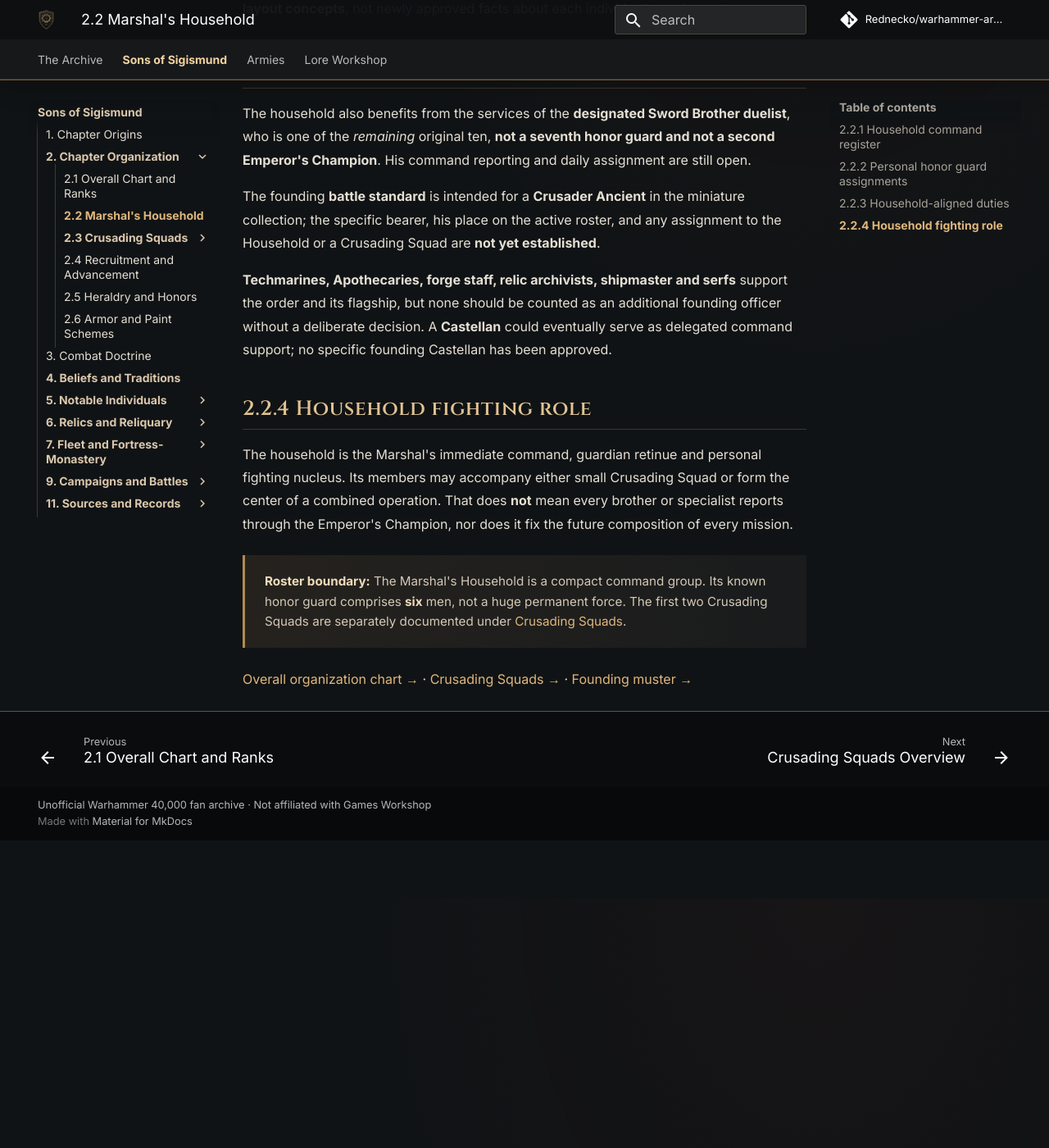
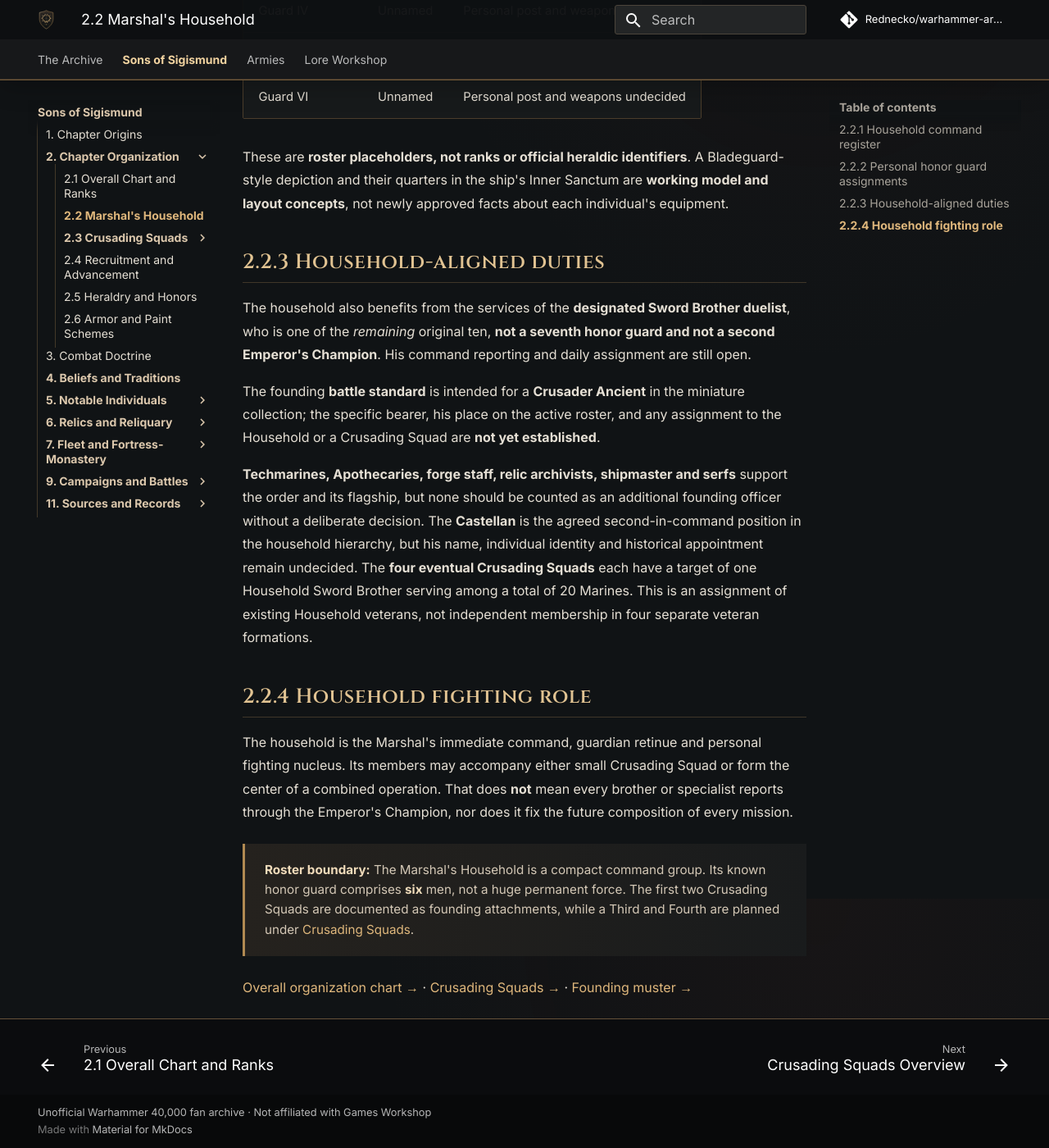
Before and after one commit to Rednecko/warhammer-archives, an MkDocs documentation site: the page built from docs/sons-of-sigismund/organization/marshals-household.md, in a window 1280 px wide and 1400 px high, scrolled down 1704 px. Shown: the whole window at 82% size. Built offline with MkDocs 1.6.1 and Material for MkDocs 9.7.7, drawn with Linux system fonts in a browser that asks for light colours; comment, search, counter and statistics services are not loaded; before the commit the page ends 2729 px from its top, so only the background shows below that; some of the changed text lies outside the part shown.

Commit message:
Align squad rosters and wiki with four-by-twenty long-term organization

```diff
--- a/docs/sons-of-sigismund/organization/marshals-household.md
+++ b/docs/sons-of-sigismund/organization/marshals-household.md
@@ -4,13 +4,14 @@
 
 <span class="archive-status">Core appointments established</span> <span class="archive-status open">Personal names and specialist postings pending</span>
 
-The **Marshal's Household** is the small command and personal retinue at the center of the Sons of Sigismund. It is **not a third Crusading Squad**, nor is every specialist aboard *The Righteous Crusader* counted as a personal guard. The Marshal leads and fights alongside his brothers rather than directing a remote network of formations.
+The **Marshal's Household** is the small command and personal retinue at the center of the Sons of Sigismund. The **Castellan serves directly under the Marshal as second-in-command** within the intended rank structure, although this office has no named bearer or established historical commission date. The **Sword Brethren remain Household veterans**, even when assigned to serve within individual Crusading Squads. It is **not a third Crusading Squad**, nor is every specialist aboard *The Righteous Crusader* counted as a personal guard. The Marshal leads and fights alongside his brothers rather than directing a remote network of formations.
 
 ## 2.2.1 Household command register
 
 | Appointment | Established presence | Name / bearer | Notes |
 |---|---|---|---|
 | **Marshal** | 1 | *To be named* | Founded the household after his pre-commission Armageddon campaign; carries the recovered sword |
+| **Castellan** | **Role agreed; bearer open** | *Not yet named* | Second-in-command in the planned hierarchy; not retroactively added to founding muster |
 | **Emperor's Champion** | 1 | *To be named* | Special sacred combat calling; not an ordinary deputy or the designated household duelist |
 | **Founding Chaplain** | 1 | *To be named* | Spiritual authority and rites; possible future High Chaplain profile remains under review |
 | **Personal Sword Brethren honor guard** | **6** | *All six unnamed* | Permanent original cadre; a mix of earlier companions and later appointments |
@@ -36,12 +37,12 @@ The household also benefits from the services of the **designated Sword Brother
 
 The founding **battle standard** is intended for a **Crusader Ancient** in the miniature collection; the specific bearer, his place on the active roster, and any assignment to the Household or a Crusading Squad are **not yet established**.
 
-**Techmarines, Apothecaries, forge staff, relic archivists, shipmaster and serfs** support the order and its flagship, but none should be counted as an additional founding officer without a deliberate decision. A **Castellan** could eventually serve as delegated command support; no specific founding Castellan has been approved.
+**Techmarines, Apothecaries, forge staff, relic archivists, shipmaster and serfs** support the order and its flagship, but none should be counted as an additional founding officer without a deliberate decision. The **Castellan** is the agreed second-in-command position in the household hierarchy, but his name, individual identity and historical appointment remain undecided. The **four eventual Crusading Squads** each have a target of one Household Sword Brother serving among a total of 20 Marines. This is an assignment of existing Household veterans, not independent membership in four separate veteran formations.
 
 ## 2.2.4 Household fighting role
 
 The household is the Marshal's immediate command, guardian retinue and personal fighting nucleus. Its members may accompany either small Crusading Squad or form the center of a combined operation. That does **not** mean every brother or specialist reports through the Emperor's Champion, nor does it fix the future composition of every mission.
 
-<div class="archive-strip"><strong>Roster boundary:</strong> The Marshal's Household is a compact command group. Its known honor guard comprises <strong>six</strong> men, not a huge permanent force. The first two Crusading Squads are separately documented under <a href="../crusading-squads/">Crusading Squads</a>.</div>
+<div class="archive-strip"><strong>Roster boundary:</strong> The Marshal's Household is a compact command group. Its known honor guard comprises <strong>six</strong> men, not a huge permanent force. The first two Crusading Squads are documented as founding attachments, while a Third and Fourth are planned under <a href="../crusading-squads/">Crusading Squads</a>.</div>
 
 [Overall organization chart →](chain-of-command.md) · [Crusading Squads →](crusading-squads/index.md) · [Founding muster →](../history/founding.md#the-cruiser-and-first-muster)
```
